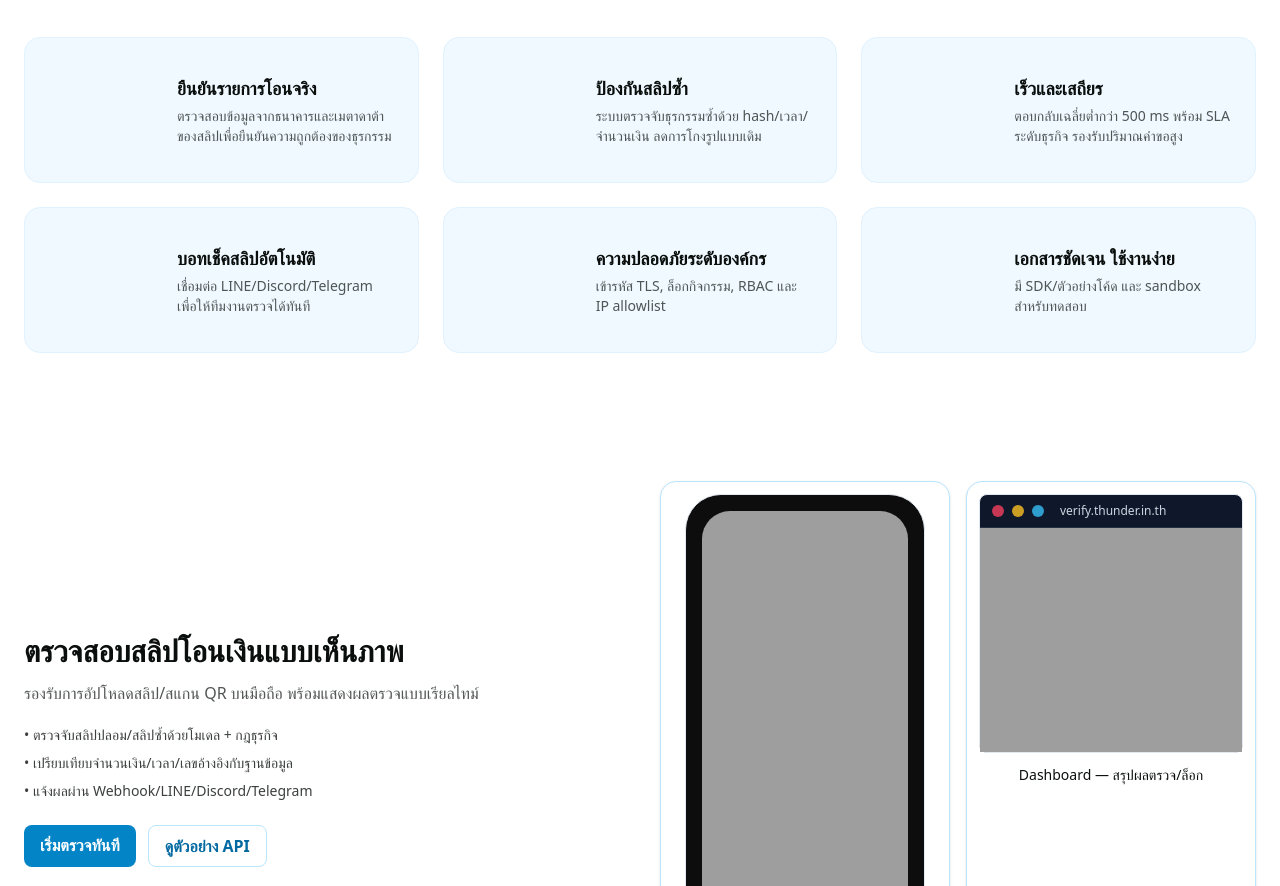
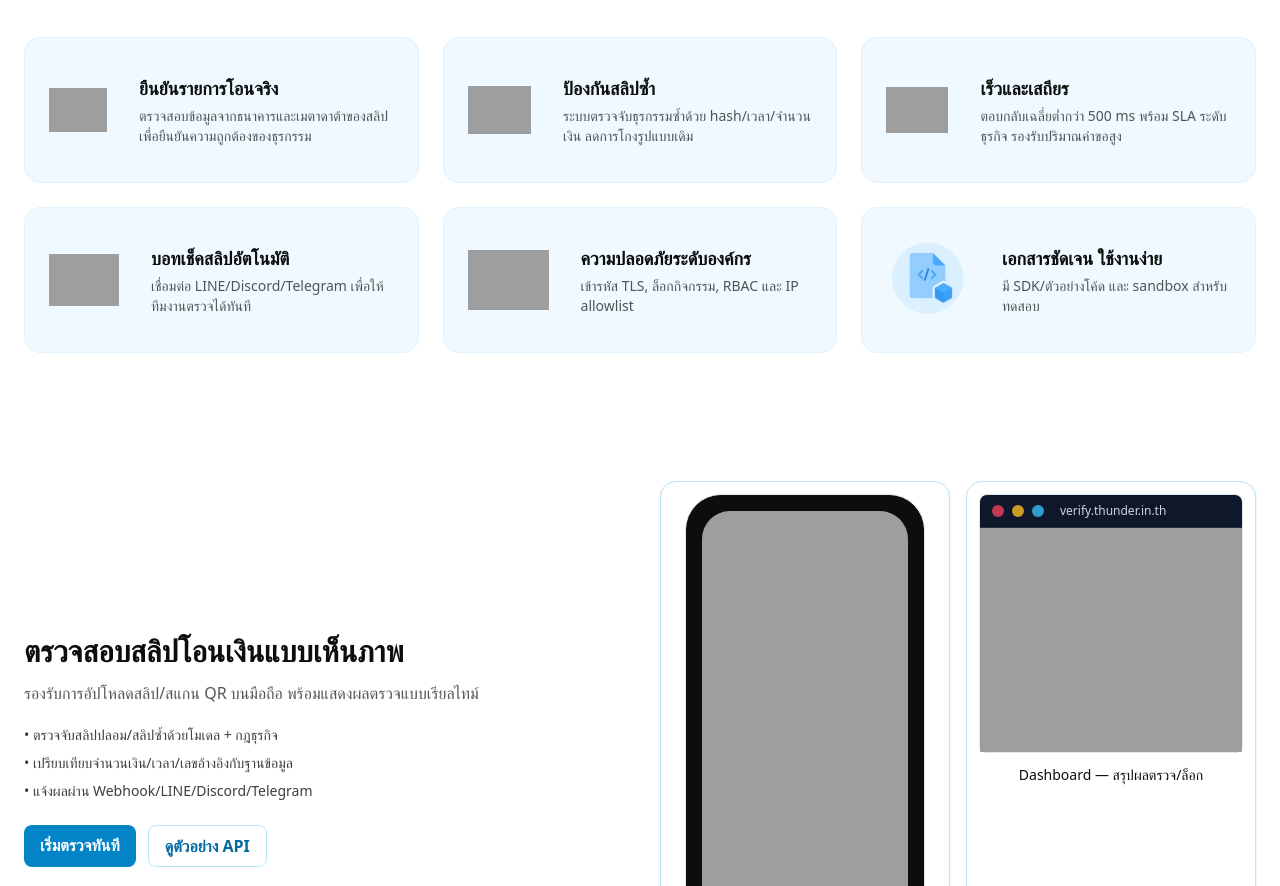
Before and after one commit to herokingson/thundersolution, a plain HTML site: page index.html in a window 1280 px wide. Shown: the part 944-1830 px from the top of the page. Drawn offline with nearby package versions, Linux system fonts and the light colour scheme; the site is published under a folder, as on GitHub Pages, so addresses that start at the root find nothing; a web font is replaced by a local one.

Commit message:
add anything all

```diff
--- a/index.html
+++ b/index.html
@@ -327,7 +327,7 @@ curl -X POST https://api.thunder.in.th/v1/slip/verify \
         <!-- Card -->
         <div class="rounded-2xl border border-sky-100 bg-sky-50 p-6 flex gap-8 items-center">
           <div class="inline-flex h-24 w-24 items-center justify-center rounded-xl">
-            <img src="/assets/images/service-slip/agreetransfermoney.png" class="w-24" alt="">
+            <img src="./assets/images/service-slip/agreetransfermoney.png" class="w-24" alt="">
           </div>
           <div>
             <h3 class="text-lg font-semibold">ยืนยันรายการโอนจริง</h3>
@@ -337,7 +337,7 @@ curl -X POST https://api.thunder.in.th/v1/slip/verify \
         </div>
         <div class="rounded-2xl border border-sky-100 bg-sky-50 p-6 flex gap-8 items-center">
           <div class="inline-flex h-24 w-24 items-center justify-center rounded-xl">
-            <img src="/assets/images/service-slip/protect-slip-copy.png" class="w-24" alt="">
+            <img src="./assets/images/service-slip/protect-slip-copy.png" class="w-24" alt="">
           </div>
           <div>
             <h3 class="text-lg font-semibold">ป้องกันสลิปซ้ำ</h3>
@@ -347,7 +347,7 @@ curl -X POST https://api.thunder.in.th/v1/slip/verify \
         </div>
         <div class="rounded-2xl border border-sky-100 bg-sky-50 p-6 flex gap-8 items-center">
           <div class="inline-flex h-24 w-24 items-center justify-center rounded-xl">
-            <img src="/assets/images/service-slip/fast-detect.png" class="w-24" alt="">
+            <img src="./assets/images/service-slip/fast-detect.png" class="w-24" alt="">
           </div>
           <div>
             <h3 class="text-lg font-semibold">เร็วและเสถียร</h3>
@@ -357,7 +357,7 @@ curl -X POST https://api.thunder.in.th/v1/slip/verify \
         </div>
         <div class="rounded-2xl border border-sky-100 bg-sky-50 p-6 flex gap-8 items-center">
           <div class="inline-flex h-24 w-24 items-center justify-center rounded-xl">
-            <img src="/assets/images/service-slip/botcheckslip.png" class="w-24" alt="">
+            <img src="./assets/images/service-slip/botcheckslip.png" class="w-24" alt="">
           </div>
           <div>
             <h3 class="text-lg font-semibold">บอทเช็คสลิปอัตโนมัติ</h3>
@@ -366,7 +366,7 @@ curl -X POST https://api.thunder.in.th/v1/slip/verify \
         </div>
         <div class="rounded-2xl border border-sky-100 bg-sky-50 p-6 flex gap-8 items-center">
           <div class="inline-flex h-24 w-24 items-center justify-center rounded-xl">
-            <img src="/assets/images/service-slip/protect-company.png" class="w-24" alt="">
+            <img src="./assets/images/service-slip/protect-company.png" class="w-24" alt="">
           </div>
           <div>
             <h3 class="text-lg font-semibold">ความปลอดภัยระดับองค์กร</h3>
@@ -375,7 +375,7 @@ curl -X POST https://api.thunder.in.th/v1/slip/verify \
         </div>
         <div class="rounded-2xl border border-sky-100 bg-sky-50 p-6 flex gap-8 items-center">
           <div class="inline-flex h-24 w-24 items-center justify-center rounded-xl">
-            <img src="/assets/images/service-slip/document-real.png" class="w-24" alt="">
+            <img src="./assets/images/service-slip/document-real.png" class="w-24" alt="">
           </div>
           <div>
             <h3 class="text-lg font-semibold">เอกสารชัดเจน ใช้งานง่าย</h3>
```
